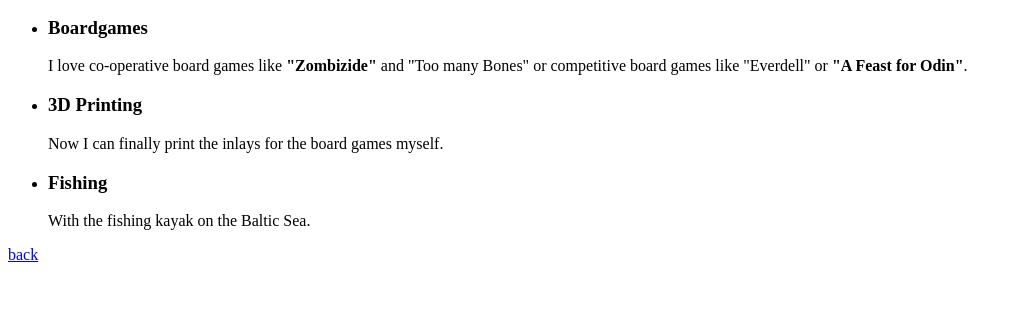
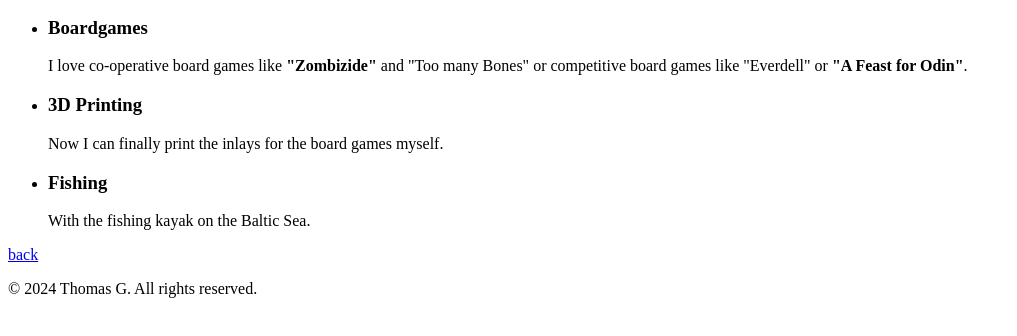
Before and after one commit to akvarato/capstone-project-1, a plain HTML site: page hobbys.html in a window 1280 px wide. Shown: the part 334-670 px from the top of the page, without its empty margins (0-1017 px from the left). Drawn offline with Linux system fonts and the light colour scheme.

Commit message:
add copyright

```diff
--- a/hobbys.html
+++ b/hobbys.html
@@ -33,6 +33,7 @@
     </main>
     <footer>
       <a href="./index.html">back</a>
+      <p>© 2024 Thomas G. All rights reserved.</p>
     </footer>
   </body>
 </html>
```
Also changed, not shown: index.html (+1 -0 lines).
